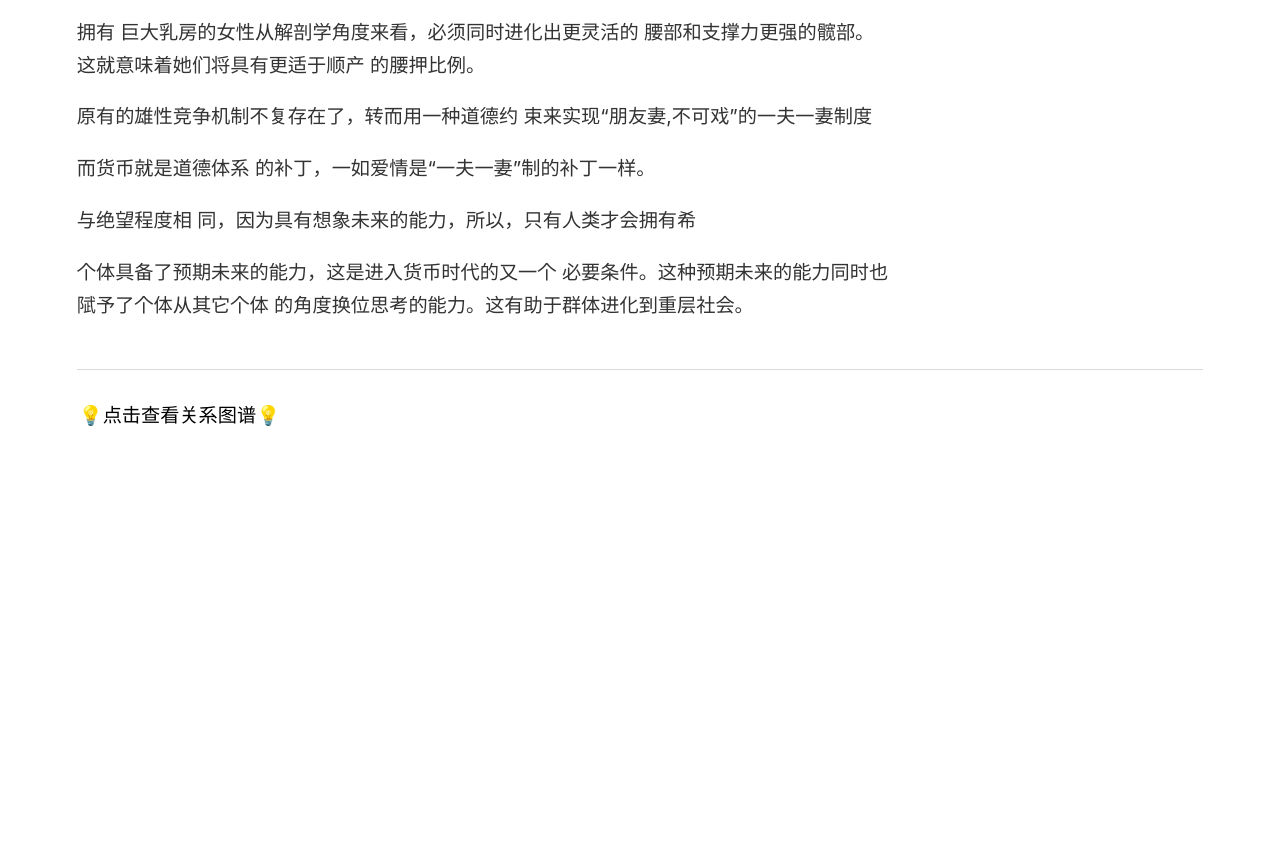
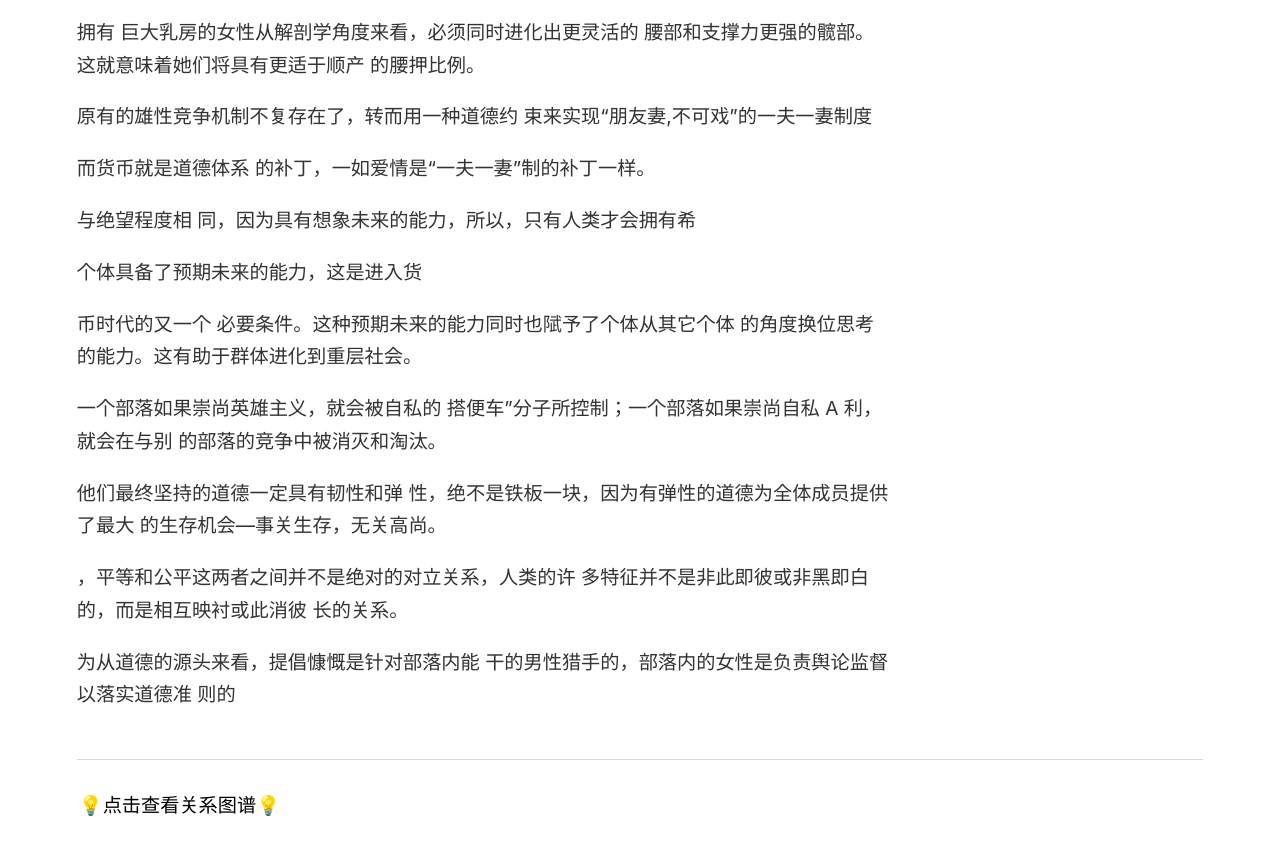
Before and after one commit to wingowen/digital-garden-jekyll, a Jekyll site: the page built from _notes/金融哲学三部曲：货币起源.md, in a window 1280 px wide and 900 px high, scrolled down 1710 px. Shown: the top 855 px of the window. Built offline with Jekyll 4.4.1, drawn with Linux system fonts in a browser that asks for light colours; before the commit the page ends 2254 px from its top, so only the background shows below that.

Commit message:
vault backup: 2024-09-26 17:42:21

```diff
--- a/_notes/金融哲学三部曲：货币起源.md
+++ b/_notes/金融哲学三部曲：货币起源.md
@@ -42,4 +42,14 @@
 
 与绝望程度相 同，因为具有想象未来的能力，所以，只有人类才会拥有希
 
-个体具备了预期未来的能力，这是进入货币时代的又一个 必要条件。这种预期未来的能力同时也陚予了个体从其它个体 的角度换位思考的能力。这有助于群体进化到重层社会。
+个体具备了预期未来的能力，这是进入货
+
+币时代的又一个 必要条件。这种预期未来的能力同时也陚予了个体从其它个体 的角度换位思考的能力。这有助于群体进化到重层社会。
+
+一个部落如果崇尚英雄主义，就会被自私的 搭便车”分子所控制；一个部落如果崇尚自私 A 利，就会在与别 的部落的竞争中被消灭和淘汰。
+
+他们最终坚持的道德一定具有韧性和弹 性，绝不是铁板一块，因为有弹性的道德为全体成员提供了最大 的生存机会—事关生存，无关高尚。
+
+，平等和公平这两者之间并不是绝对的对立关系，人类的许 多特征并不是非此即彼或非黑即白的，而是相互映衬或此消彼 长的关系。
+
+为从道德的源头来看，提倡慷慨是针对部落内能 干的男性猎手的，部落内的女性是负责舆论监督以落实道德准 则的
```
